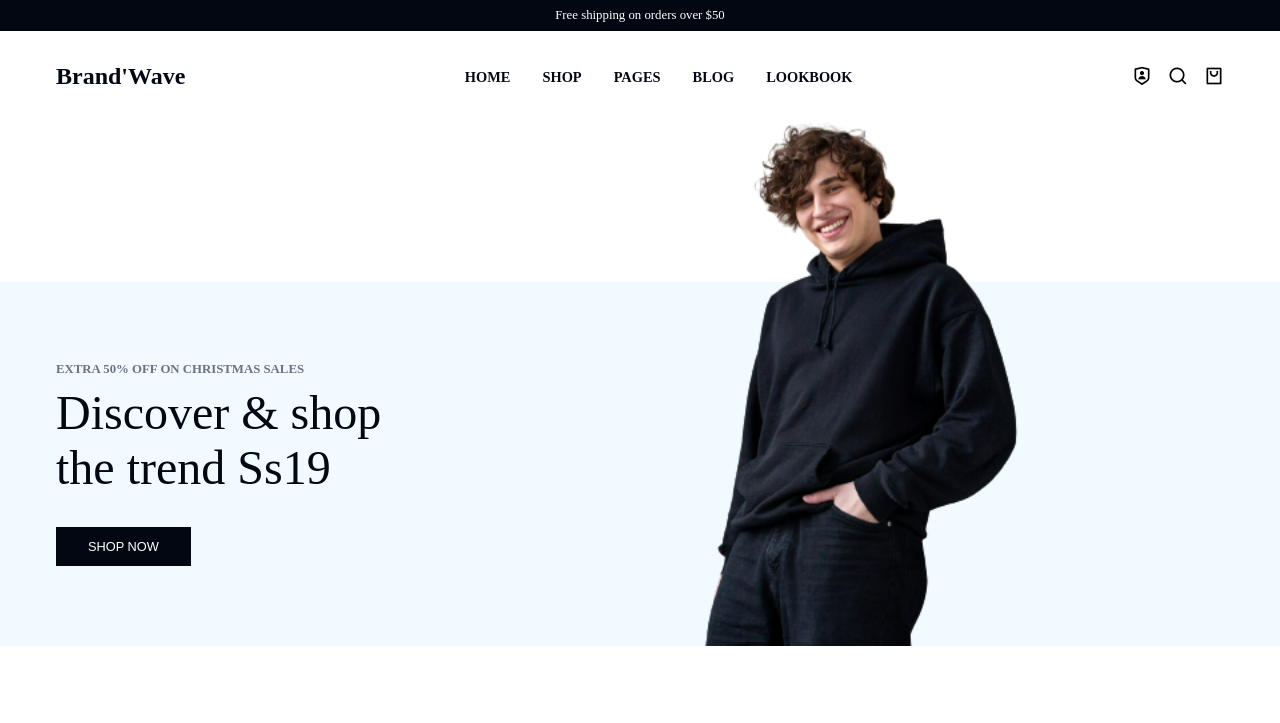
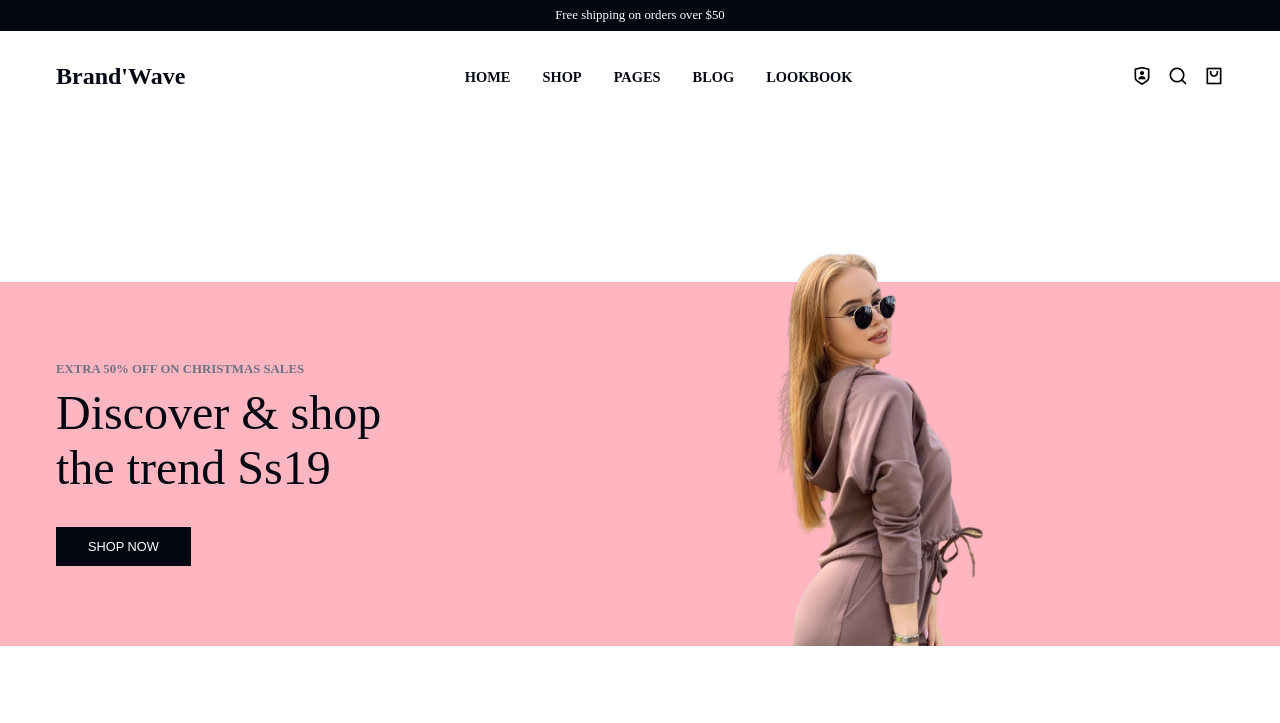
Before and after one commit to oliverquaye23/e-commerce-website, a plain HTML site: page index.html in a window 1280 px wide. Shown: the top 723 px of the page. Drawn offline with nearby package versions, Linux system fonts and the light colour scheme; grey boxes are pictures that could not be loaded.

Commit message:
Modified page

```diff
--- a/index.html
+++ b/index.html
@@ -36,7 +36,7 @@
                 <button class="btn">SHOP NOW</button>
             </div>
             <div class="header__image">
-                <img src="./files/header.png" alt="header image">
+                <img src="./files/classy.png" alt="header image">
             </div>
         </div>
     </header>
@@ -71,7 +71,7 @@
                 </div>
             </div>
             <div class="sale__card">
-                <img src="files/sale-3.jpg" alt="sale">
+                <img src="files/sale_3.jpg" alt="sale">
                 <div class="sale__content">
                     <p class="sale__subtitle">JACKETS</p>
                     <h4 class="sale__title">sale <span>20%</span>off</h4>
--- a/style.css
+++ b/style.css
@@ -116,7 +116,7 @@ img{
 
 header{
     margin-top: 10rem;
-    background-color: var(--primary-color);
+    background-color: #FFB6C1;
 }
 
 .header__container{
```
Also changed, not shown: files/classy.png (added), files/sale-1.jpg, files/sale-3.jpg (deleted), files/sale_3.jpg (added), 1 other file.
